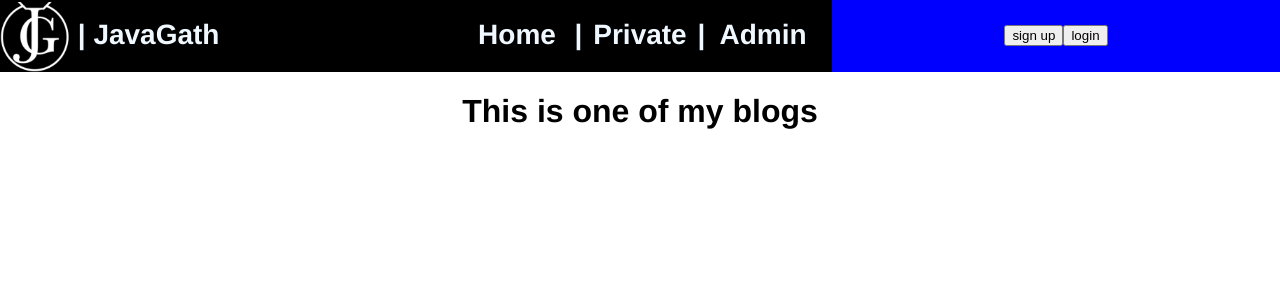
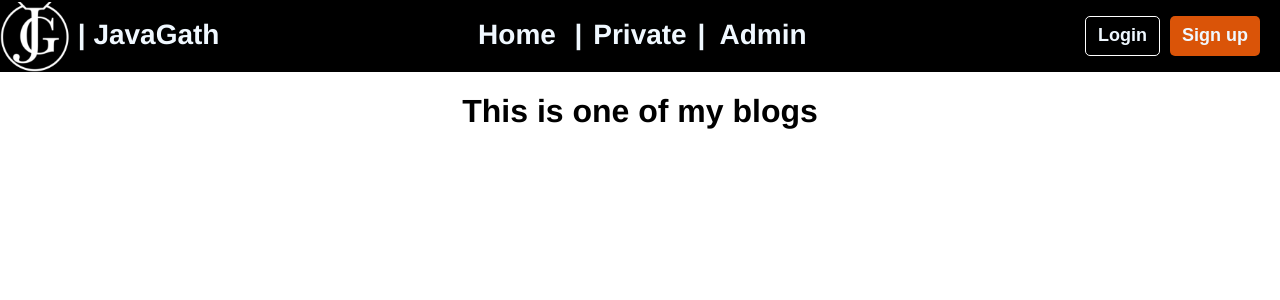
Before and after one commit to JavaGath/blog-web, a Vue app: page / in a window 1280 px wide. Shown: the top 300 px of the page. Built offline with nearby package versions, Linux system fonts and the light colour scheme.

Commit message:
header buttons styling

```diff
--- a/src/assets/base.css
+++ b/src/assets/base.css
@@ -20,3 +20,25 @@
 .default-cursor {
     cursor: default;
 }
+
+.center {
+    display: flex;
+    align-items: center;
+    justify-content: right;
+}
+
+button {
+    padding: 10px 12px;
+    text-align: center;
+    font-size: 18px;
+    cursor: pointer;
+    border-radius: 5px;
+    font-weight: bold;
+    float: right;
+    margin: 4px 5px;
+    height: 40px;
+    display: flex;
+    align-items: center;
+    transition: all 0.4s ease;
+    -webkit-transition: all 0.4s ease;
+}
--- a/src/assets/main.css
+++ b/src/assets/main.css
@@ -23,6 +23,8 @@ header p, header a {
     margin: 0;
     font-size: 28px;
     font-weight: bold;
+    transition: all 0.4s ease;
+    -webkit-transition: all 0.4s ease;
 }
 
 header a:link, header a:visited {
--- a/src/components/HeaderComponent.vue
+++ b/src/components/HeaderComponent.vue
@@ -2,7 +2,7 @@
   <header class="no-select default-cursor">
     <HeaderLogo class="width-35 left-align"></HeaderLogo>
     <NavBar class="width-30"></NavBar>
-    <HeaderSocial class="background-dev-blue width-35"></HeaderSocial>
+    <HeaderSocial class="width-35 center"></HeaderSocial>
   </header>
 </template>
 
--- a/src/components/HeaderSocial.vue
+++ b/src/components/HeaderSocial.vue
@@ -1,10 +1,37 @@
 <template>
   <div>
-    <button>sign up</button>
-    <button>login</button>
+    <button class="sign-in">Login</button>
+    <button class="sign-up">Sign up</button>
   </div>
 </template>
 
 <script setup lang="ts"></script>
 
-<style scoped></style>
+<style scoped>
+.sign-up {
+  background-color: #da5408;
+  color: aliceblue;
+  border: none;
+  margin-right: 20px;
+}
+
+.sign-up:hover {
+  color: #da5408;
+  background-color: aliceblue;
+  transition: all 0.4s ease;
+  -webkit-transition: all 0.4s ease;
+}
+
+.sign-in {
+  background-color: #000000;
+  color: aliceblue;
+  border: 1px solid white;
+}
+
+.sign-in:hover {
+  color: #000000;
+  background-color: aliceblue;
+  transition: all 0.4s ease;
+  -webkit-transition: all 0.4s ease;
+}
+</style>
```
